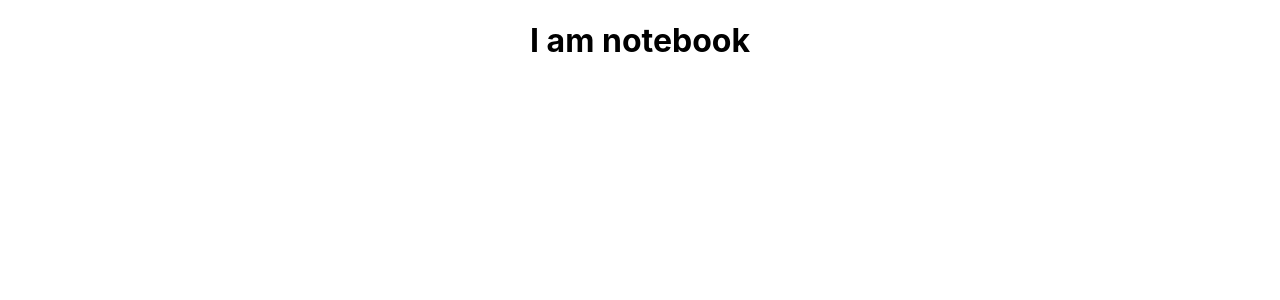
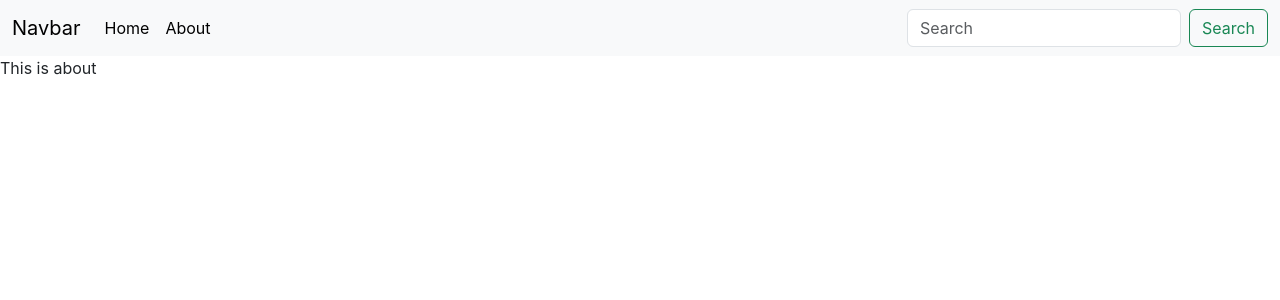
Before and after one commit to Ayu727575/Inotebook, a React (Create React App) app: page /about in a window 1280 px wide. Shown: the top 300 px of the page. Built offline with nearby package versions, Linux system fonts and the light colour scheme; the HTML template or start-up script is replaced by a standard one.

Commit message:
Lecture 56 - Creating Navbar and Routes

```diff
--- a/public/index.html
+++ b/public/index.html
@@ -13,11 +13,13 @@
 
     <link rel="manifest" href="%PUBLIC_URL%/manifest.json" />
 
-    <title>React App</title>
+    <title>inotebook - Your notes secured in the cloud</title>
+    <link href="https://cdn.jsdelivr.net/npm/bootstrap@5.3.2/dist/css/bootstrap.min.css" rel="stylesheet" integrity="sha384-T3c6CoIi6uLrA9TneNEoa7RxnatzjcDSCmG1MXxSR1GAsXEV/Dwwykc2MPK8M2HN" crossorigin="anonymous">
   </head>
   <body>
     <noscript>You need to enable JavaScript to run this app.</noscript>
     <div id="root"></div>
+    <script src="https://cdn.jsdelivr.net/npm/bootstrap@5.3.2/dist/js/bootstrap.bundle.min.js" integrity="sha384-C6RzsynM9kWDrMNeT87bh95OGNyZPhcTNXj1NW7RuBCsyN/o0jlpcV8Qyq46cDfL" crossorigin="anonymous"></script>
 
   </body>
 </html>
--- a/src/App.js
+++ b/src/App.js
@@ -1,10 +1,20 @@
 import "./App.css";
+import { BrowserRouter, Route, Routes } from "react-router-dom";
+import Navbar from "./components/Navbar";
+import Home from "./components/Home";
+import About from "./components/About";
 
 function App() {
   return (
-    <div className="App">
-      <h1>I am notebook</h1>
-    </div>
+    <>
+      <BrowserRouter>
+        <Navbar />
+        <Routes>
+          <Route exact path="/" element={<Home />}></Route>
+          <Route exact path="/about" element={<About />}></Route>
+        </Routes>
+      </BrowserRouter>
+    </>
   );
 }
 
--- /dev/null
+++ b/src/components/About.js
@@ -0,0 +1,7 @@
+import React from "react";
+
+const About = () => {
+  return <div>This is about</div>;
+};
+
+export default About;
--- /dev/null
+++ b/src/components/Home.js
@@ -0,0 +1,7 @@
+import React from "react";
+
+const Home = () => {
+  return <div>This is home</div>;
+};
+
+export default Home;
--- /dev/null
+++ b/src/components/Navbar.js
@@ -0,0 +1,52 @@
+import React from "react";
+import { Link } from "react-router-dom";
+
+const Navbar = () => {
+  return (
+    <nav className="navbar navbar-expand-lg bg-body-tertiary">
+      <div className="container-fluid">
+        <Link className="navbar-brand" to="/">
+          Navbar
+        </Link>
+        <button
+          className="navbar-toggler"
+          type="button"
+          data-bs-toggle="collapse"
+          data-bs-target="#navbarSupportedContent"
+          aria-controls="navbarSupportedContent"
+          aria-expanded="false"
+          aria-label="Toggle navigation"
+        >
+          <span className="navbar-toggler-icon"></span>
+        </button>
+        <div className="collapse navbar-collapse" id="navbarSupportedContent">
+          <ul className="navbar-nav me-auto mb-2 mb-lg-0">
+            <li className="nav-item">
+              <Link className="nav-link active" aria-current="page" to="/">
+                Home
+              </Link>
+            </li>
+            <li className="nav-item">
+              <Link className="nav-link active" aria-current="page" to="/about">
+                About
+              </Link>
+            </li>
+          </ul>
+          <form className="d-flex" role="search">
+            <input
+              className="form-control me-2"
+              type="search"
+              placeholder="Search"
+              aria-label="Search"
+            />
+            <button className="btn btn-outline-success" type="submit">
+              Search
+            </button>
+          </form>
+        </div>
+      </div>
+    </nav>
+  );
+};
+
+export default Navbar;
```
Also changed, not shown: package.json (+7 -1 lines).
